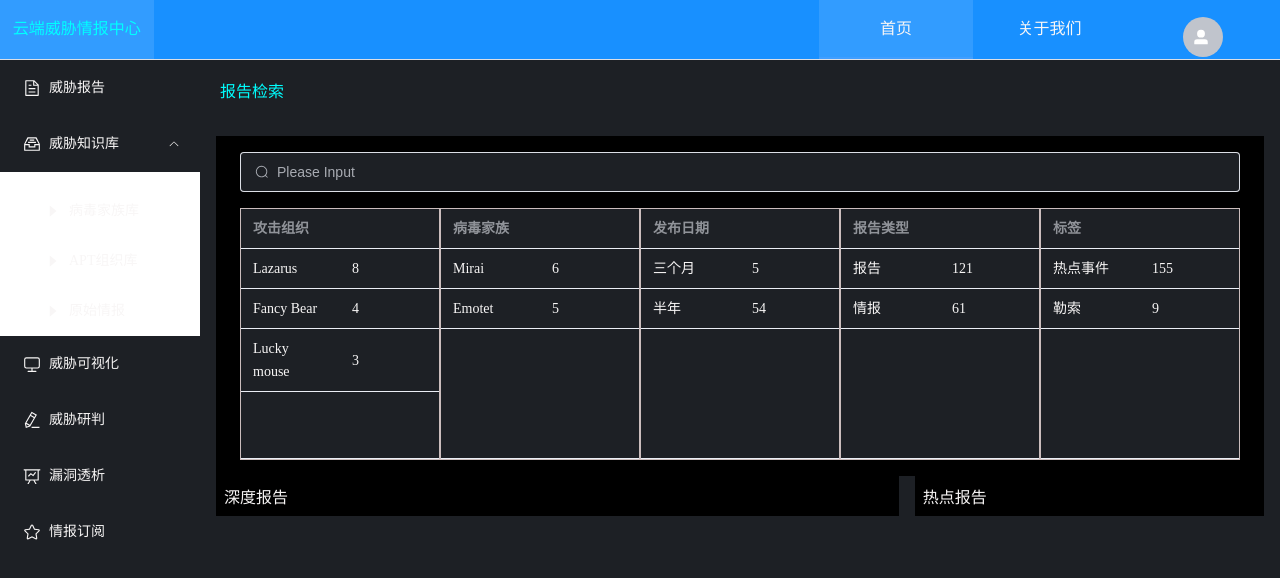
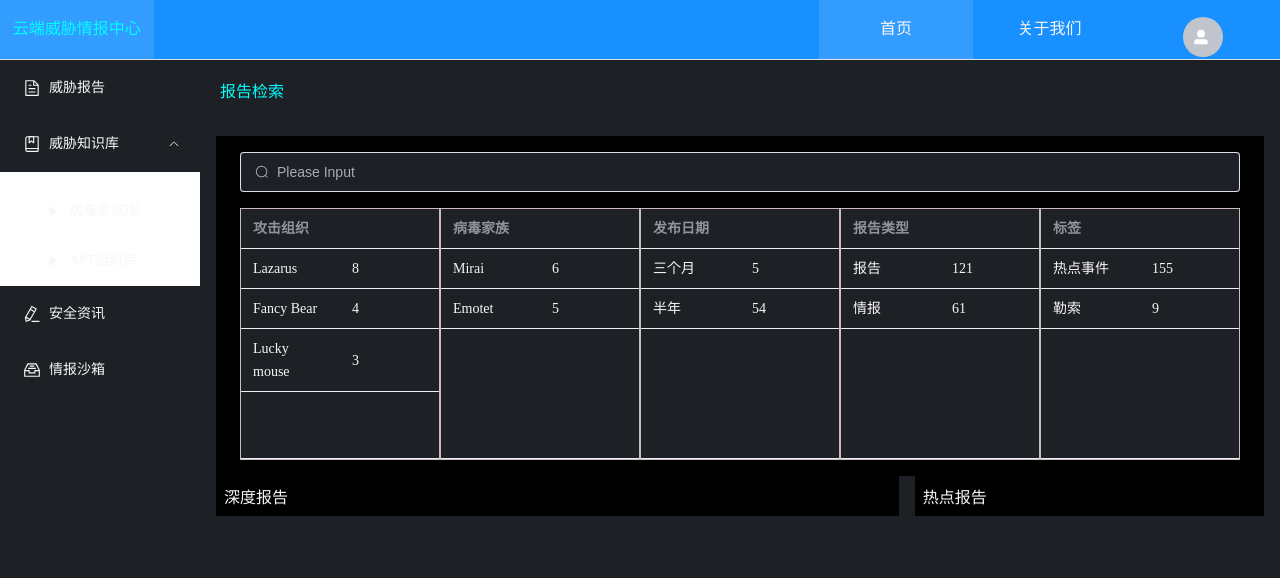
Before and after one commit to frostheaven/cloud-threat-intelligent-center, a Vue app: page /home/report in a window 1280 px wide. Shown: the top 578 px of the page. Built offline with nearby package versions, Linux system fonts and the light colour scheme.

Commit message:
11/1 update

```diff
--- a/src/common/home/home.vue
+++ b/src/common/home/home.vue
@@ -19,32 +19,31 @@
 
                         <el-sub-menu index="2">
                             <template #title>
-                                <el-icon><MessageBox /></el-icon>威胁知识库
+                                <el-icon><Collection /></el-icon>威胁知识库
                             </template>
                             <el-menu-item-group>
                                 <el-menu-item index="virus-family-lib"><el-icon><CaretRight /></el-icon>病毒家族库</el-menu-item>
                                 <el-menu-item index="apt-organize-lib"><el-icon><CaretRight /></el-icon>APT组织库</el-menu-item>
-                                <el-menu-item index="row-intelligence"><el-icon><CaretRight /></el-icon>原始情报</el-menu-item>
                             </el-menu-item-group>
                         </el-sub-menu>
 
                         <el-menu-item index="3">
                             <template #title>
                                 <el-icon>
-                                    <monitor />
-                                </el-icon>威胁可视化
+                                    <edit-pen />
+                                </el-icon>安全资讯
                             </template>
                         </el-menu-item>
 
                         <el-menu-item index="4">
                             <template #title>
                                 <el-icon>
-                                    <edit-pen />
-                                </el-icon>威胁研判
+                                    <message-box />
+                                </el-icon>情报沙箱
                             </template>
                         </el-menu-item>
 
-                        <el-menu-item index="5">
+                        <!-- <el-menu-item index="5">
                             <template #title>
                                 <el-icon>
                                     <data-line />
@@ -58,7 +57,7 @@
                                     <star />
                                 </el-icon>情报订阅
                             </template>
-                        </el-menu-item>
+                        </el-menu-item> -->
 
                     </el-menu>
                 </el-scrollbar>
@@ -84,7 +83,7 @@
 import TopMenu from '@common/TopMenu/TopMenu.vue'
 
 import { ref, getCurrentInstance } from 'vue'
-import { Document, MessageBox, Monitor, EditPen, DataLine, Star, CaretRight } from '@element-plus/icons-vue'
+import { Document, Collection, MessageBox, EditPen, DataLine, Star, CaretRight } from '@element-plus/icons-vue'
 import { ElContainer, ElAside, ElSubMenu, ElScrollbar, ElMenuItem, ElIcon, ElMenuItemGroup, ElMenu, ElHeader, ElMain, ElTable, ElTableColumn } from 'element-plus'
 
 const activeIndex: string = "1"
--- a/src/router/ThreatKnowledgeBase/index.ts
+++ b/src/router/ThreatKnowledgeBase/index.ts
@@ -1,6 +1,5 @@
 import { RouteRecordRaw } from 'vue-router'
 import APTOrganizeLib from '@views/ThreatKnowledgeBase/APTOrganizeLib/APTOrganizeLib.vue'
-import RawIntelligence from '@views/ThreatKnowledgeBase/RawIntelligence/RawIntelligence.vue'
 import VirusFamilyLib from '@views/ThreatKnowledgeBase/VirusFamilyLib/VirusFamilyLib.vue'
 
 
@@ -11,15 +10,6 @@ const route: RouteRecordRaw[] = [
         component: APTOrganizeLib,
         meta: {
             title: 'APT组织库',
-            hidden: true
-        }
-    },
-    {
-        path: '/home/threat-knowledge-base/row-intelligence',
-        name: 'row-intelligence',
-        component: RawIntelligence,
-        meta: {
-            title: '原始情报',
             hidden: true
         }
     },
--- a/src/views/ThreatKnowledgeBase/RawIntelligence/RawIntelligence.vue
+++ /dev/null
@@ -1,12 +0,0 @@
-<script setup lang="ts">
-
-</script>
-
-<template>
-   This is row intelligence lib.
-
-</template>
-
-<style scoped>
-
-</style>
```
